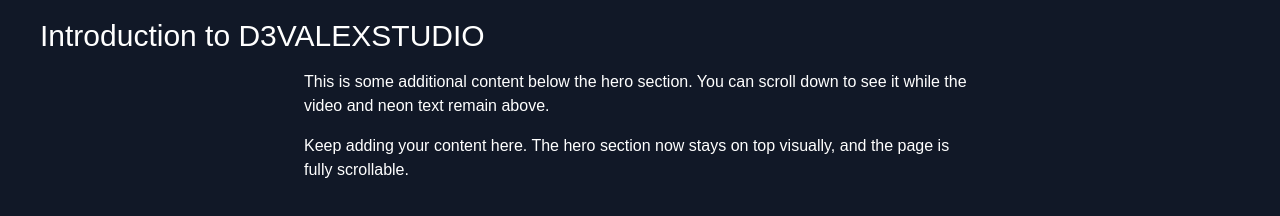
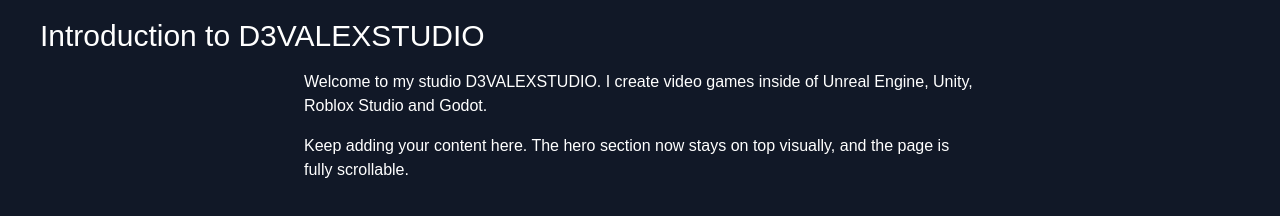
Before and after one commit to D3VAL3X/D3VALEXSTUDIO, a plain HTML site: page index.html in a window 1280 px wide. Shown: the part 662-878 px from the top of the page. Drawn offline with nearby package versions, Linux system fonts and the light colour scheme.

Commit message:
Update index.html

```diff
--- a/index.html
+++ b/index.html
@@ -61,7 +61,7 @@
   <section class="p-10 bg-gray-900">
     <h2 class="text-3xl mb-4">Introduction to D3VALEXSTUDIO</h2>
     <p class="max-w-2xl mx-auto">
-      This is some additional content below the hero section. You can scroll down to see it while the video and neon text remain above.
+      Welcome to my studio D3VALEXSTUDIO. I create video games inside of Unreal Engine, Unity, Roblox Studio and Godot.
     </p>
     <p class="max-w-2xl mx-auto mt-4">
       Keep adding your content here. The hero section now stays on top visually, and the page is fully scrollable.
```
